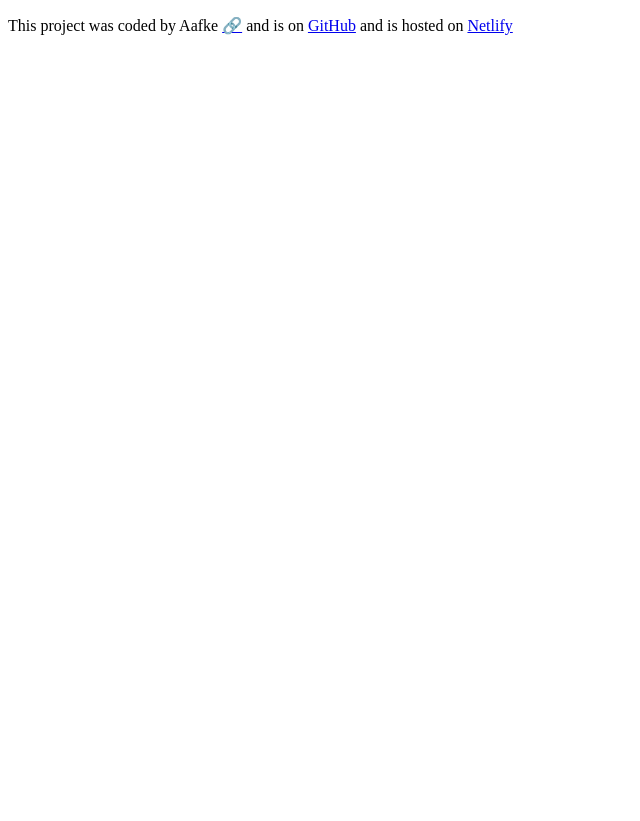
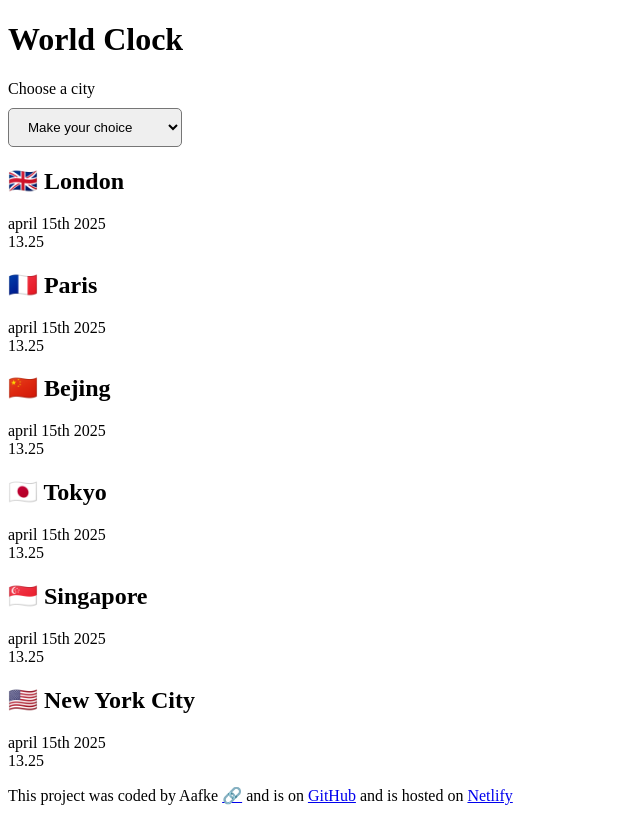
Before and after one commit to Aafke125/World-Clock, a plain HTML site: page index.html in a window 1280 px wide. Shown: the whole page, without its empty margins (0-640 px from the left). Before the commit the page ends 800 px from the top, so only its background shows below. Drawn offline with nearby package versions, Linux system fonts and the light colour scheme.

Commit message:
Added basic HTML

```diff
--- a/index.html
+++ b/index.html
@@ -9,6 +9,39 @@
   <title>World Clock</title>
 </head>
 <body>
+  <div class="container">
+    <h1>World Clock</h1>
+    <form action="/choose">
+      <label for="cities">Choose a city</label>
+      <select name="cities" id="cities">
+        <option value="">Make your choice</option>
+        <option value="current">Your current location</option>
+        <option value="london">Sydney</option>
+        <option value="paris">Hongkong</option>
+        <option value="newYork">Dubai</option>
+        <option value="Sydney">Bangkok</option>
+      </select>
+    </form>
+    <div class="city"></div>
+    <h2>🇬🇧 London</h2>
+    <div class="date">april 15th 2025</div>
+    <div class-="time">13.25</div>
+    <h2>🇫🇷 Paris</h2>
+    <div class="date">april 15th 2025</div>
+    <div class-="time">13.25</div>
+    <h2>🇨🇳 Bejing</h2>
+    <div class="date">april 15th 2025</div>
+    <div class-="time">13.25</div>
+    <h2>🇯🇵 Tokyo</h2>
+    <div class="date">april 15th 2025</div>
+    <div class-="time">13.25</div>
+    <h2>🇸🇬 Singapore</h2>
+    <div class="date">april 15th 2025</div>
+    <div class-="time">13.25</div>
+    <h2>🇺🇸 New York City</h2>
+    <div class="date">april 15th 2025</div>
+    <div class-="time">13.25</div>
+    </div>
   <script src="src/index.js"></script>
    <footer>
         <p>
--- a/src/index.css
+++ b/src/index.css
@@ -0,0 +1,7 @@
+
+  select {
+    display:block;
+    padding:10px 15px;
+    margin-top: 10px;
+    border-radius: 5px;
+  }
```
